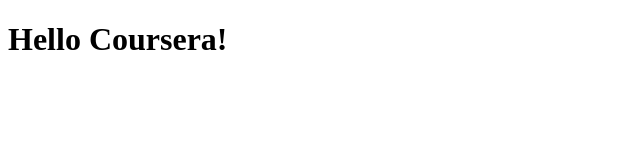
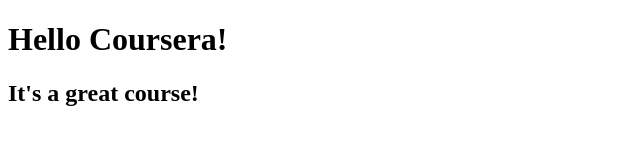
Before and after one commit to amvi-murillo/coursera-test, a plain HTML site: page site/index.html in a window 1280 px wide. Shown: the whole page, without its empty margins (0-640 px from the left). Drawn offline with Linux system fonts and the light colour scheme.

Commit message:
Edited my first page

```diff
--- a/site/index.html
+++ b/site/index.html
@@ -7,5 +7,6 @@
 </head>
 <body>
 <h1>Hello Coursera!</h1>
+<h2>It's a great course!</h2>
 </body>
 </html>
```
